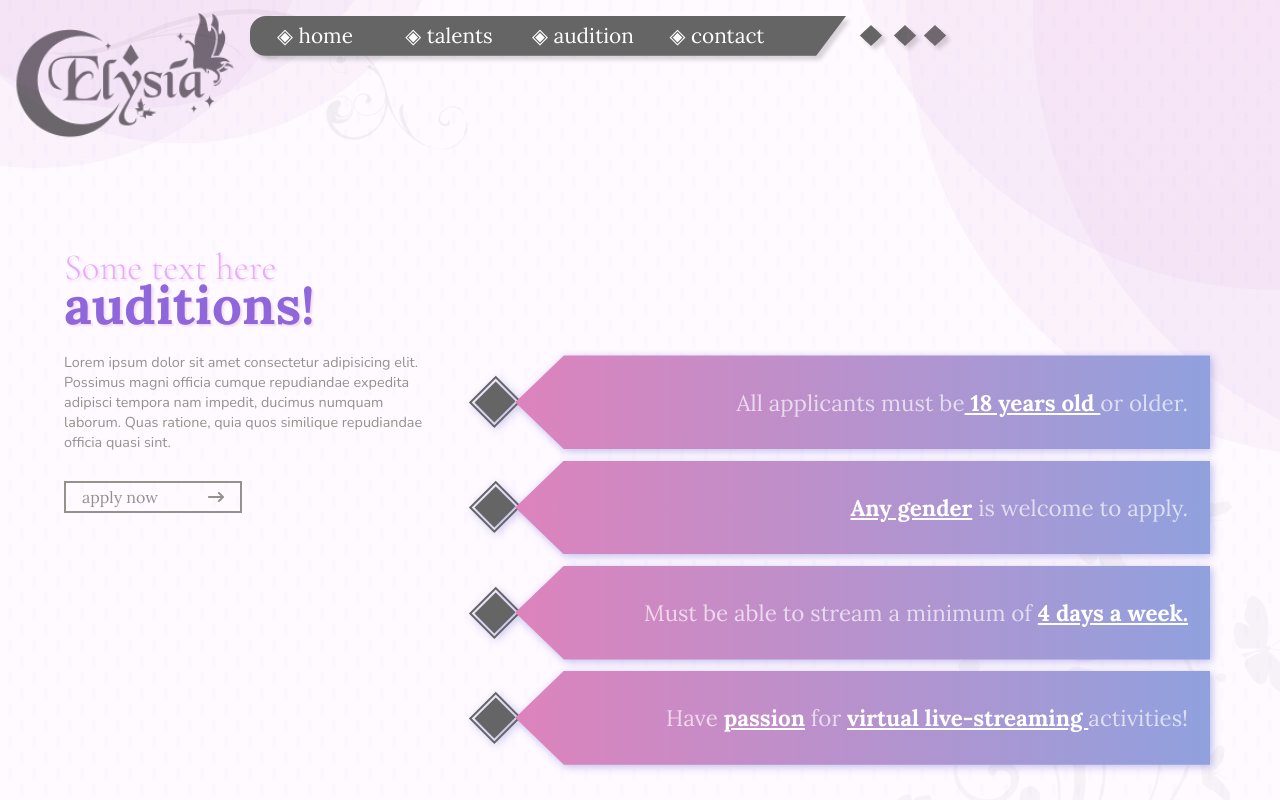
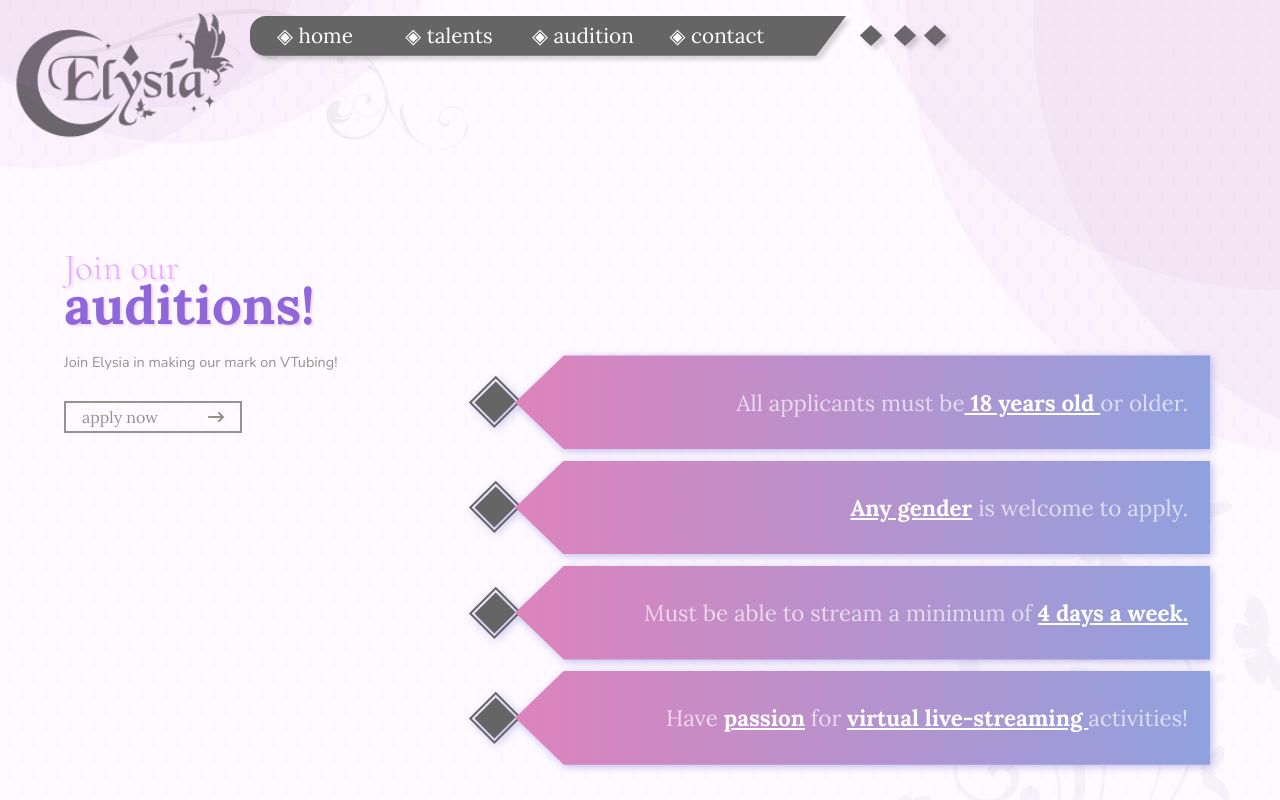
Before and after one commit to Shubamium/ElysiaMedia-fe, a Next.js app: page /audition in a window 1280 px wide. Built offline with nearby package versions, Linux system fonts and the light colour scheme.

Commit message:
Add placeholder data

```diff
--- a/src/app/audition/page.tsx
+++ b/src/app/audition/page.tsx
@@ -10,16 +10,11 @@
         <div className="confine">
           <article>
             <h2>
-              Some text here
+              Join our
               <span>auditions!</span>
             </h2>
 
-            <p>
-              Lorem ipsum dolor sit amet consectetur adipisicing elit. Possimus
-              magni officia cumque repudiandae expedita adipisci tempora nam
-              impedit, ducimus numquam laborum. Quas ratione, quia quos
-              similique repudiandae officia quasi sint.
-            </p>
+            <p>Join Elysia in making our mark on VTubing!</p>
 
             <div className="action">
               <a href="#" target="_blank" className="btn btn-apply">
```
Also changed, not shown: src/app/section/home/aboutSection/AboutSection.tsx (+8 -4 lines).
